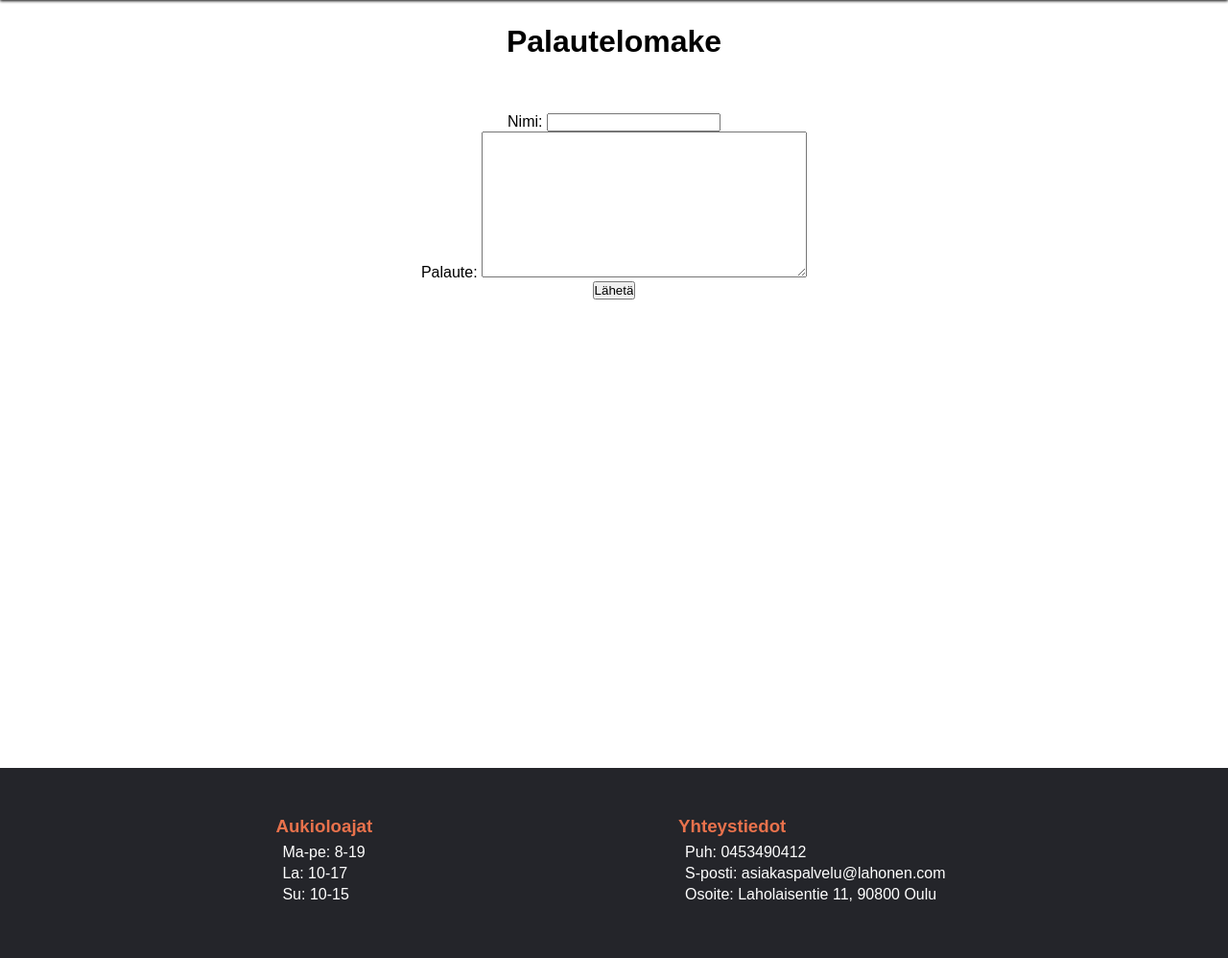
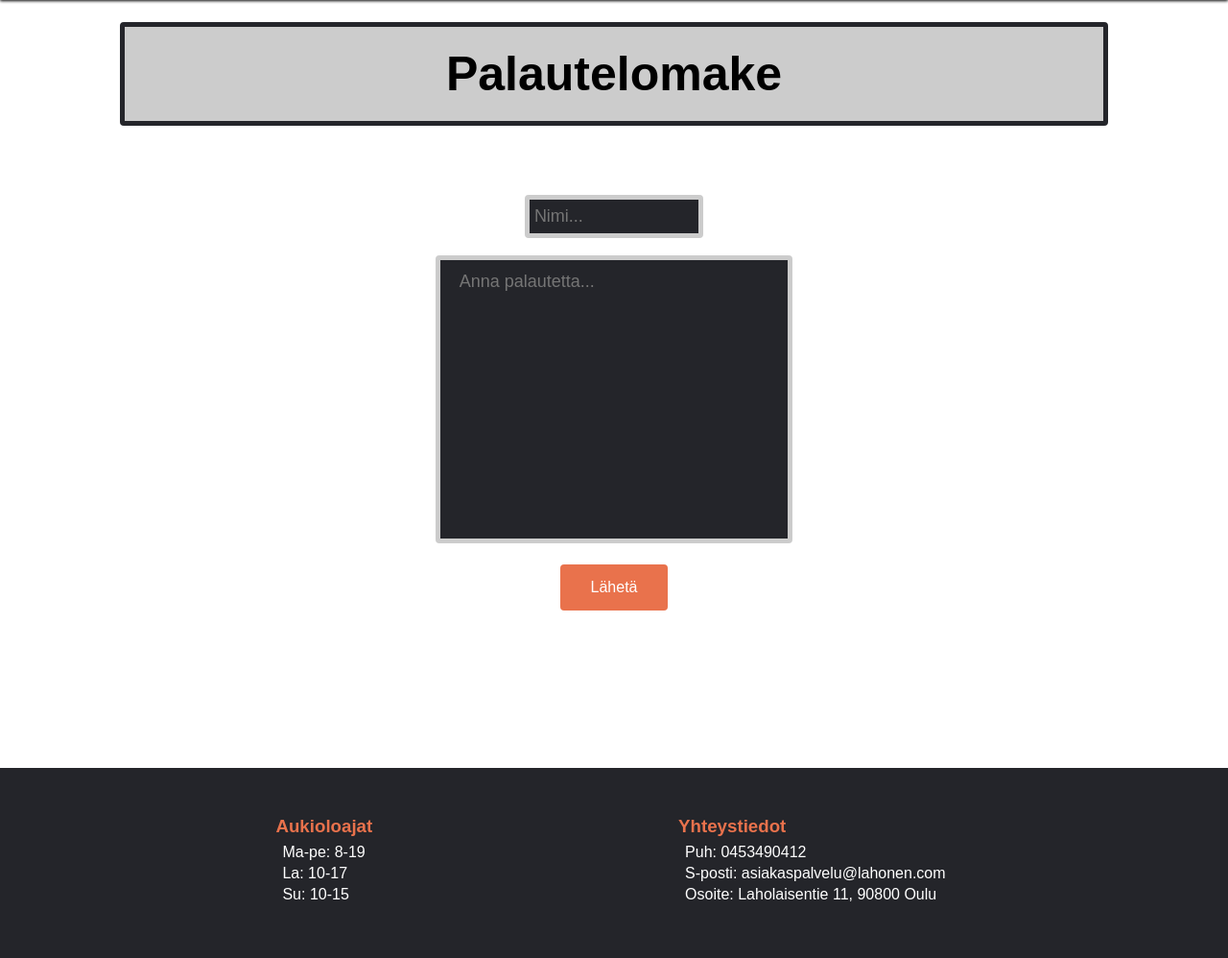
Before and after one commit to KaritaLaine/Autokorjaamo, a Django app: page /palautelomake/ in a window 1280 px wide. Shown: the part 115-1113 px from the top of the page at 96% size. Run offline with Django 3.2, Linux system fonts and the light colour scheme.

Commit message:
muotoiltiin palautelomaketta ja korjattiin form syntaxia

```diff
--- a/autokorjaamo/base/forms.py
+++ b/autokorjaamo/base/forms.py
@@ -3,12 +3,15 @@ from django.forms import ModelForm
 from .models import Palaute
 
 
-class PalauteLomake(ModelForm):
+class PalauteLomake(forms.ModelForm):
     class Meta:
         model = Palaute
         fields = ('nimi', 'palaute')
-
+        labels = {
+            'nimi': '',
+            'palaute': ''
+        }
         widgets = {
-            'nimi': forms.TextInput(attrs={'class':'form-control'})
-
+            'nimi': forms.TextInput(attrs={'placeholder': 'Nimi...', 'class': 'palaute_nimi'}),
+            'palaute': forms.Textarea(attrs={'placeholder': 'Anna palautetta...', 'class': 'palaute_textarea'})
         }
--- a/autokorjaamo/base/models.py
+++ b/autokorjaamo/base/models.py
@@ -3,6 +3,9 @@ from django.db import models
 class Palaute(models.Model):
     nimi = models.CharField(max_length=50)
     palaute = models.TextField(max_length=1000)
+
+    def __str__(self):
+        return self.palaute
 
 class Palvelu(models.Model):
     palvelu = models.CharField(max_length=200)
--- a/autokorjaamo/base/static/base.css
+++ b/autokorjaamo/base/static/base.css
@@ -147,3 +147,59 @@ footer li {
 .palaute {
   padding-bottom: 20px;
 }
+
+/* PALAUTELOMAKE-SIVU */
+
+.palaute_painike {
+  background-color: #E9724C;
+  border: none;
+  border-radius: 4px;
+  color: white;
+  padding: 15px 32px;
+  text-align: center;
+  text-decoration: none;
+  display: inline-block;
+  font-size: 16px;
+  cursor: pointer;
+}
+
+.palaute_painike:hover {
+  transition: 0.3s;
+  background-color: #3e8e41;
+  color: white;
+}
+
+.palaute_otsikko {
+  font-family: "Montserrat", sans-serif;
+  font-size: 25px;
+  background-color: #ccc;
+  border-radius: 4px;
+  border: 5px solid #24252a;
+  width: 83%;
+}
+
+.palaute_nimi {
+  width: 15%;
+  height: 45px;
+  padding: 12px 5px;
+  border: 5px solid #ccc;
+  border-radius: 4px;
+  background-color: #24252a;
+  font-size: large;
+  font-family: "Montserrat", sans-serif;
+  color: white;
+}
+
+.palaute_textarea {
+  width: 30%;
+  height: 300px;
+  padding: 12px 20px;
+  box-sizing: border-box;
+  border: 5px solid #ccc;
+  border-radius: 4px;
+  background-color: #24252a;
+  resize: none;
+  font-size: large;
+  font-family: "Montserrat", sans-serif;
+  color: white;
+}
--- a/autokorjaamo/base/templates/palautelomake.html
+++ b/autokorjaamo/base/templates/palautelomake.html
@@ -5,18 +5,23 @@
 {% block body %}
 
     <body>
+        <br/>
         <center>
-        <h1>Palautelomake</h1>
-        <br/><br/>
+        <div class="palaute_otsikko">
+            <h1>Palautelomake</h1>
+        </div>
+        <br/><br/><br/><br/>
         {% if submitted %}
             Kiitos palautteesta!
         {% else %}
 
         <form action="" method=POST>
             {% csrf_token %}
-            {{ form.as_p }}
-
-            <input type="submit" value="Lähetä" class="btn btn-secondary">
+            {{ form.nimi }}
+            <br/><br/>
+            {{ form.palaute }}
+            <br/><br/>
+            <input type="submit" value="Lähetä" class="palaute_painike">
 
         </form>
         {% endif %}
```
